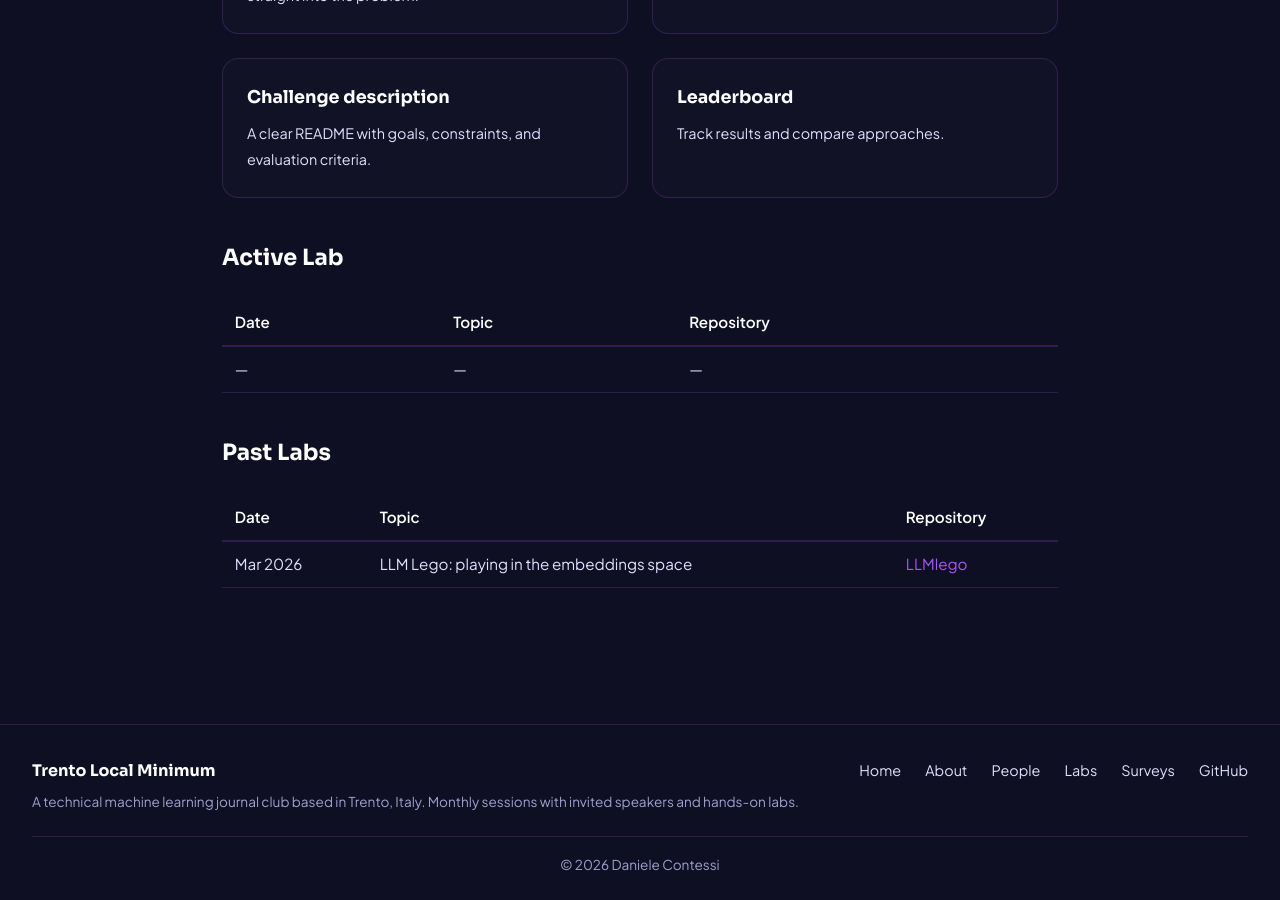
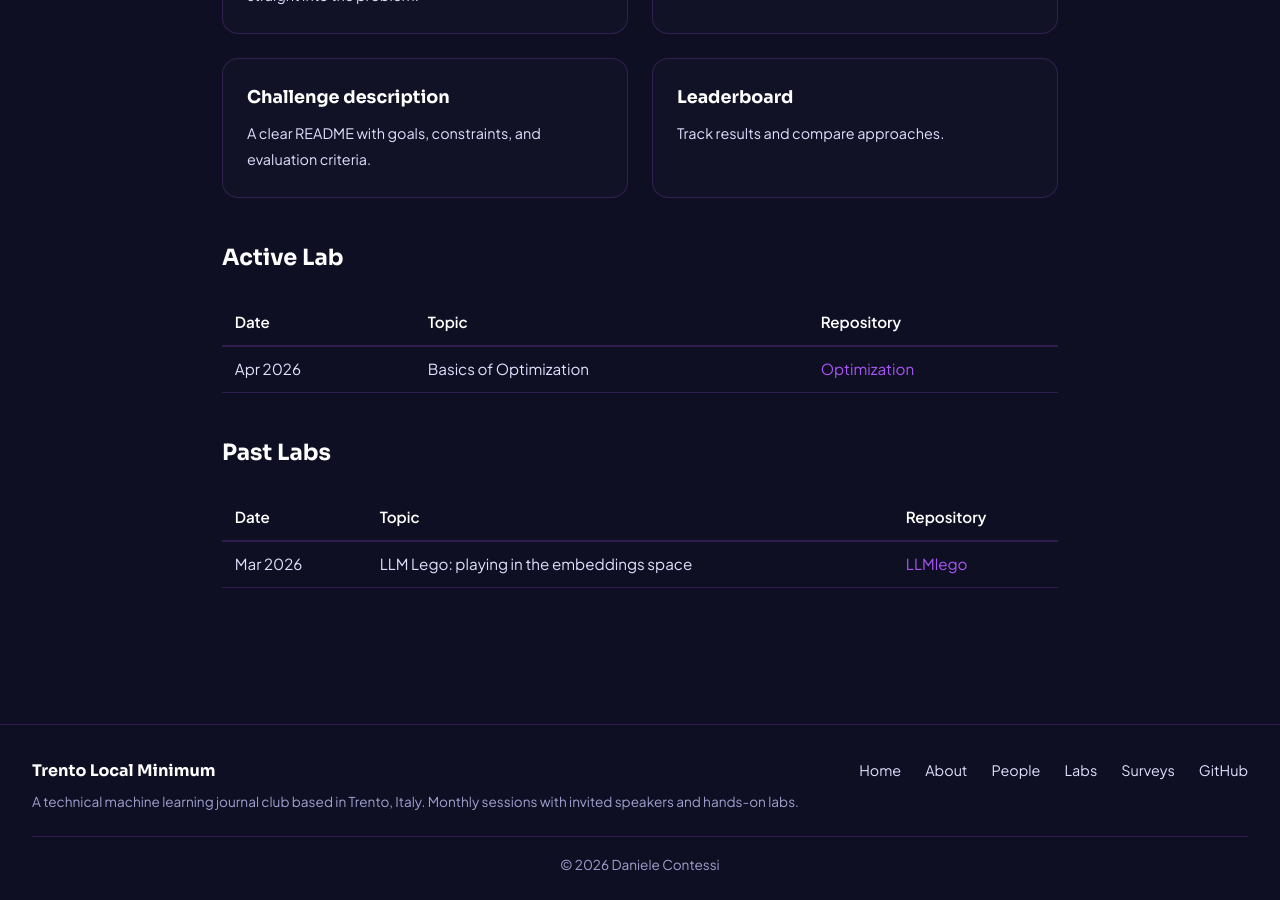
Before and after one commit to contessid/tlm-site, a Jekyll site: the page built from _pages/labs.md, in a window 1280 px wide and 900 px high, scrolled down 643 px. Built offline with Jekyll 4.4.1, drawn with Linux system fonts in a browser that asks for light colours.

Commit message:
Add Optimization lab repo link

```diff
--- a/_data/upcoming.yml
+++ b/_data/upcoming.yml
@@ -37,7 +37,7 @@ sessions:
     type: lab
     title: "Basics of Optimization"
     speaker: "Piero Luchi (Fluiddata)"
-    repo_url: ""
+    repo_url: "https://github.com/tlm-journalclub-org/Optimization"
     # notes: "Lab topic to be announced"
 
   - date: 2026-05-28
--- a/_pages/labs.md
+++ b/_pages/labs.md
@@ -35,9 +35,9 @@ All lab repositories are hosted on the [TLM GitHub organization](https://github.
 
 ## Active Lab
 
-| Date | Topic | Repository |
-| ---- | ----- | ---------- |
-| —    | —     | —          |
+| Date     | Topic                  | Repository                                                          |
+| -------- | ---------------------- | ------------------------------------------------------------------- |
+| Apr 2026 | Basics of Optimization | [Optimization](https://github.com/tlm-journalclub-org/Optimization) |
 
 ## Past Labs
 
```
